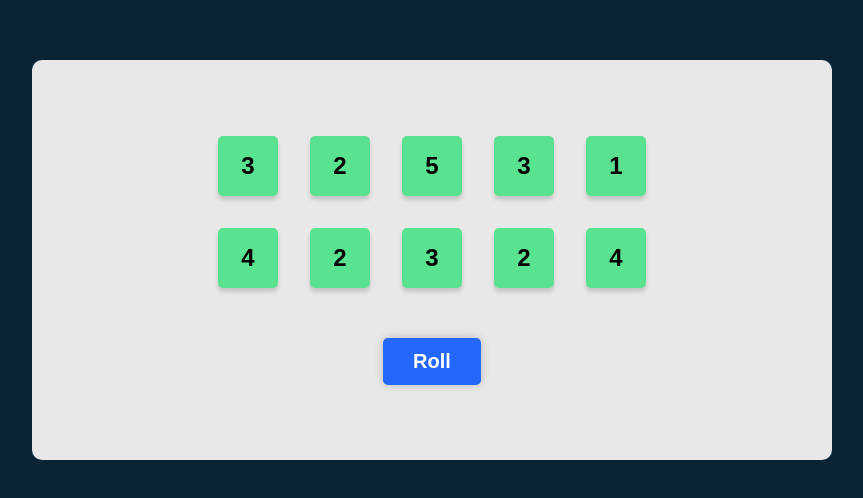
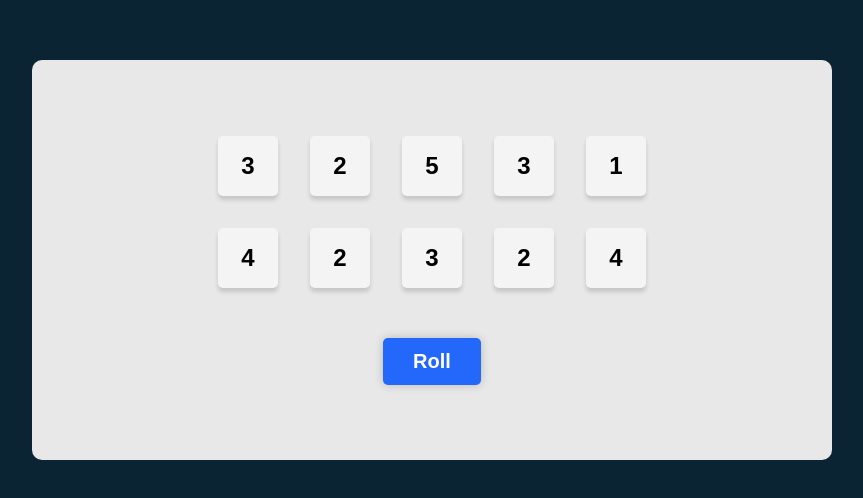
Before and after one commit to dannychung30/tenzies, a React (Vite) app: page / in a window 1280 px wide. Shown: the part 140-638 px from the top of the page, without its empty margins (208-1071 px from the left). Built offline with nearby package versions, Linux system fonts and the light colour scheme.

Commit message:
Created function to handle holding the dice on click

```diff
--- a/src/Components/App.jsx
+++ b/src/Components/App.jsx
@@ -14,7 +14,7 @@ export default function App() {
                 {
                     id: nanoid(),
                     value: randNum,
-                    isHeld: true
+                    isHeld: false
                 }
             );
         }
@@ -28,8 +28,23 @@ export default function App() {
         });
     }
 
+    function hold(id) {
+        setDice( prevDice => {
+            return (
+                prevDice.map( die => {
+                    return die.id === id ? {...die, isHeld: !die.isHeld} : {...die}
+                })
+            )
+        })
+    }
+
     const randomDice = dice.map( die => {
-        return <Die key={die.id} value={die.value} isHeld={die.isHeld} />
+        return <Die
+                    key={die.id}
+                    value={die.value}
+                    isHeld={die.isHeld}
+                    holdFunction={() => { hold(die.id) }}
+               />
     })
 
     return (
```
